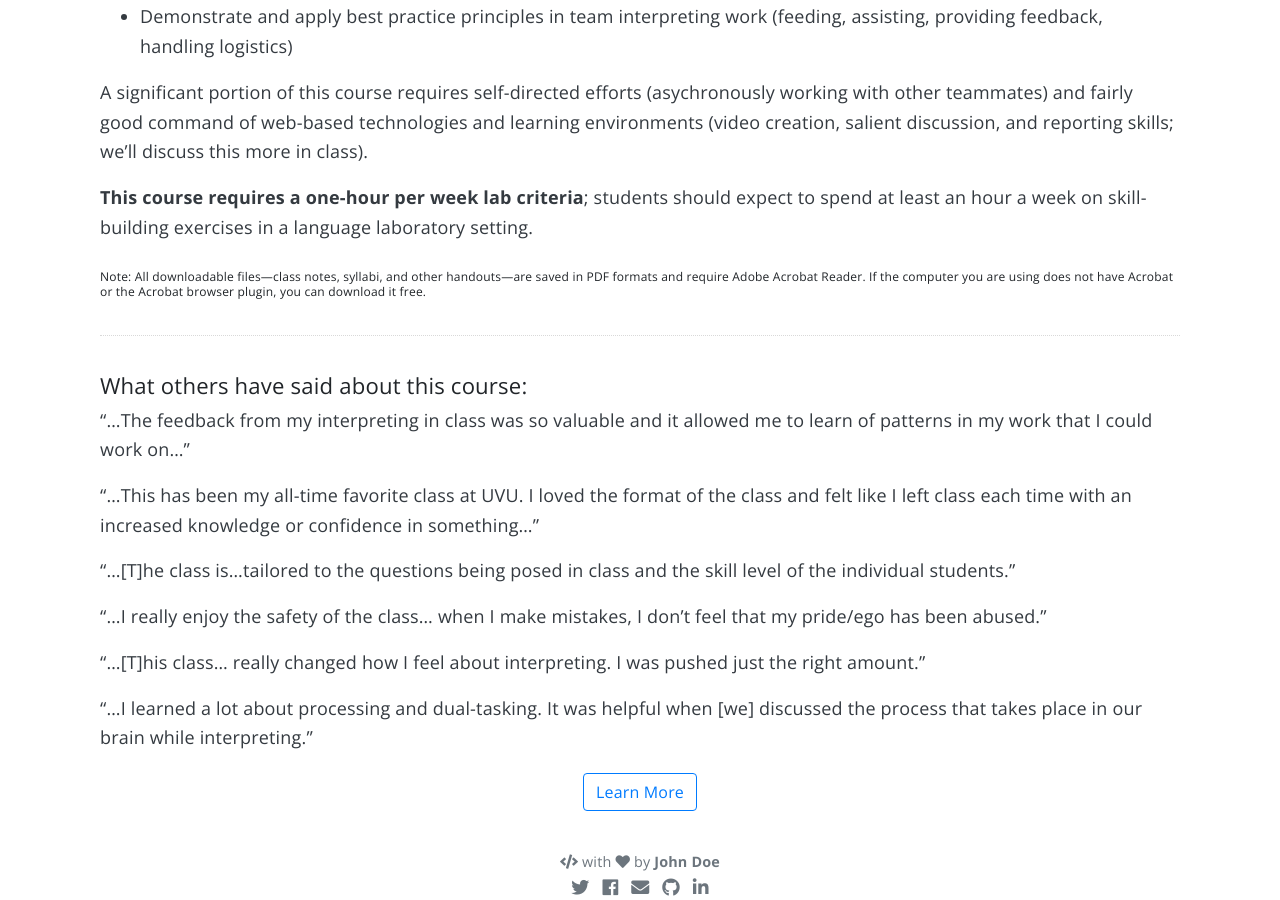
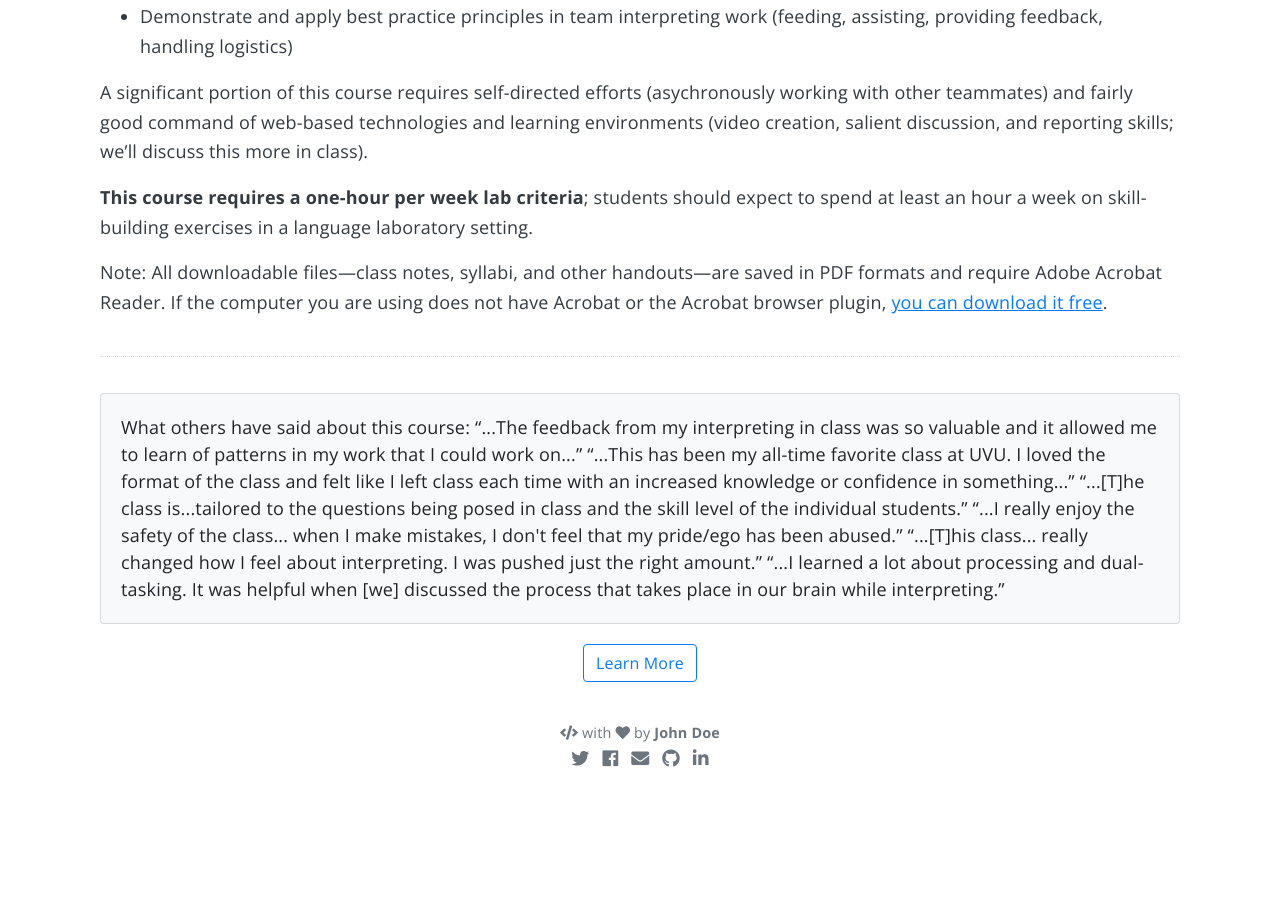
Before and after one commit to intrpr/jekyll-portfol-test, a Jekyll site: the page built from _projects/3370-sign-to-spoken-english.md, in a window 1280 px wide and 900 px high, scrolled down 2098 px. Built offline with Jekyll 4.4.1, drawn with Linux system fonts in a browser that asks for light colours; nearby versions of some CDN libraries; some web fonts are replaced; comment, search, counter and statistics services are not loaded; after the commit the page ends 2886 px from its top, so only the background shows below that.

Commit message:
Update 3370-sign-to-spoken-english.md

```diff
--- a/_projects/3370-sign-to-spoken-english.md
+++ b/_projects/3370-sign-to-spoken-english.md
@@ -39,11 +39,14 @@ A significant portion of this course requires self-directed efforts (asychronous
 
 **This course requires a one-hour per week lab criteria**; students should expect to spend at least an hour a week on skill-building exercises in a language laboratory setting.
 
-###### Note: All downloadable files—class notes, syllabi, and other handouts—are saved in PDF formats and require Adobe Acrobat Reader. If the computer you are using does not have Acrobat or the Acrobat browser plugin, you can download it free.
+Note: All downloadable files—class notes, syllabi, and other handouts—are saved in PDF formats and require Adobe Acrobat Reader. If the computer you are using does not have Acrobat or the Acrobat browser plugin, [you can download it free](http://www.adobe.com/products/acrobat/readstep2.html).
 
 ***
 
-### What others have said about this course:
+<div class="card bg-light mb-3">
+	<div class="card-body">
+
+What others have said about this course:
 “...The feedback from my interpreting in class was so valuable and it allowed me to learn of patterns in my work that I could work on...”
 
 “...This has been my all-time favorite class at UVU. I loved the format of the class and felt like I left class each time with an increased knowledge or confidence in something...”
@@ -56,6 +59,9 @@ A significant portion of this course requires self-directed efforts (asychronous
 
 “...I learned a lot about processing and dual-tasking. It was helpful when [we] discussed the process that takes place in our brain while interpreting.”
 
+	</div>
+</div>
+
 <p class="text-center">
 {% include button.html link="https://github.com/YoussefRaafatNasry/portfolYOU" text="Learn More" %}
 </p>
```
